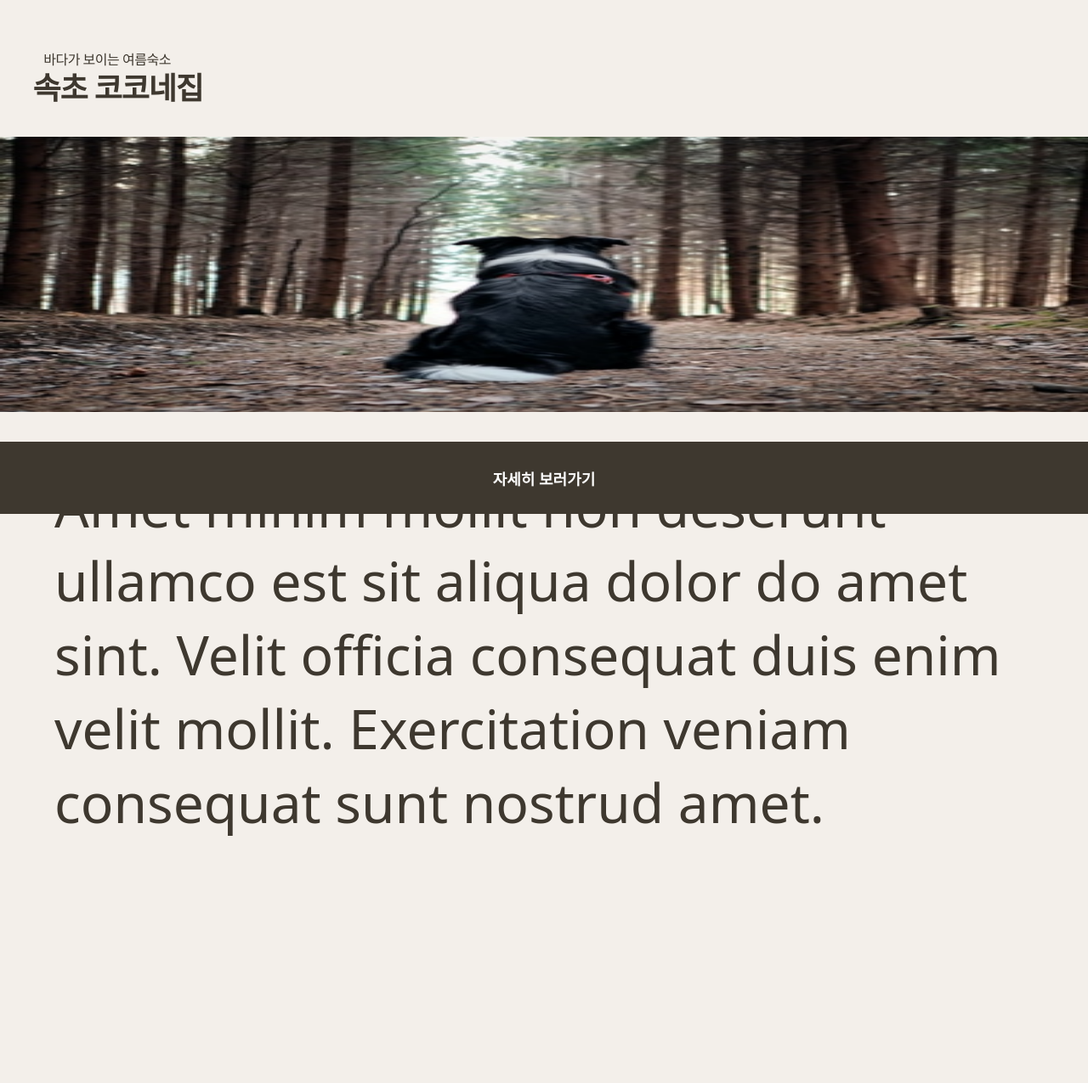
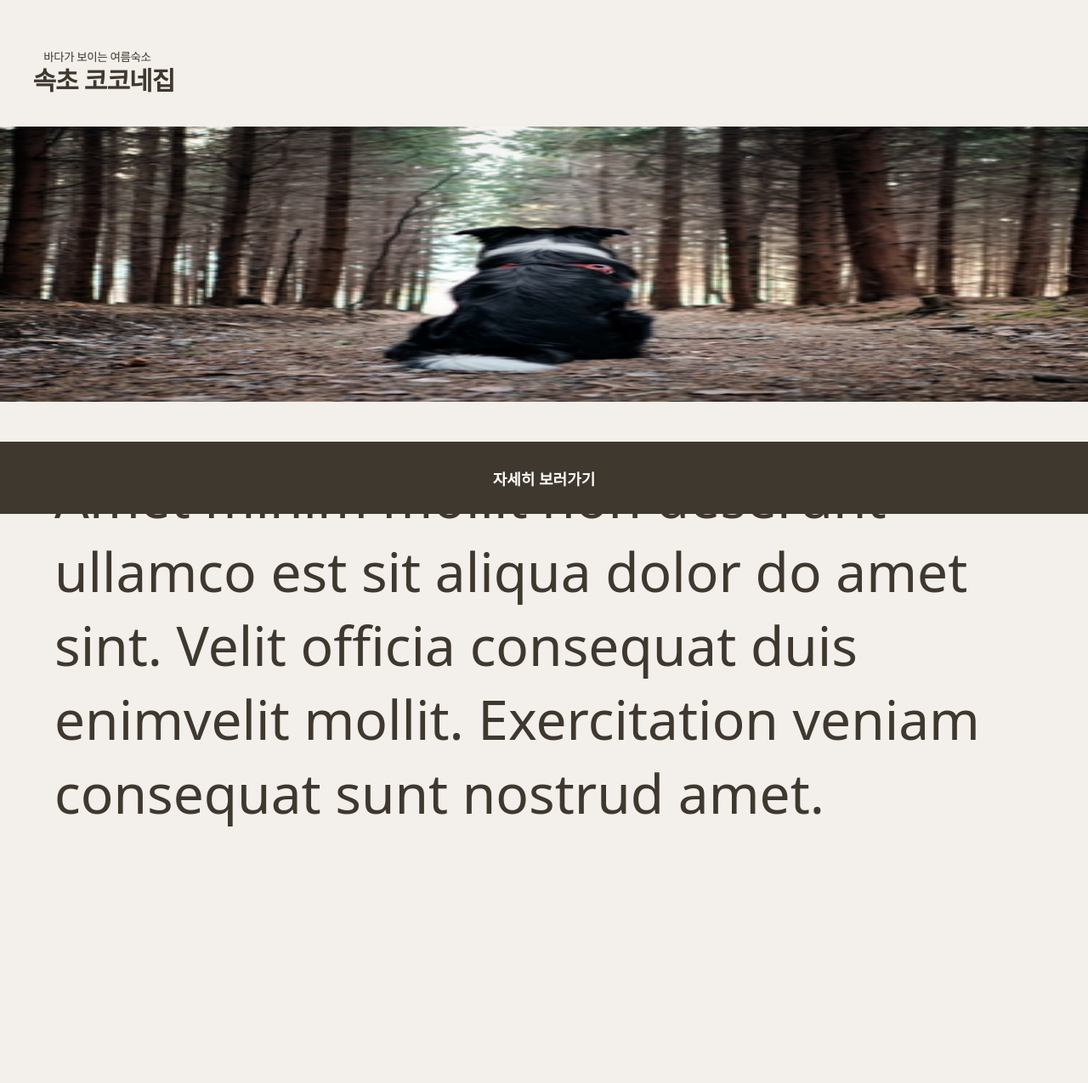
Before and after one commit to Team-Delgo/DelgoTravelClient, a React (Create React App) app: page /editor-note/1 in a window 1280 px wide. Shown: the part 195-1470 px from the top of the page at 85% size. Built offline with nearby package versions, Linux system fonts and the light colour scheme.

Commit message:
Design css전체적으로 수정

```diff
--- a/src/pages/home/EditorNote.scss
+++ b/src/pages/home/EditorNote.scss
@@ -1,26 +1,23 @@
 .editor-background{
     width: 100%;
     height: 100%;
-    min-height: 150vh;
     background: #F3EFEA;
     padding-bottom: 50px;
+    font-family: 'Noto Sans';
+    font-style: normal;
     .editor-sub-text{
         padding: 20% 0 1rem 4%;
-        font-family: 'Noto Sans';
-        font-style: normal;
         font-weight: 500;
-        font-size: 16px;
-        line-height: 18px;
+        font-size: 13.5px;
+        line-height: 12px;
         letter-spacing: -0.03em;
         color: #3E382F;
     }
     .editor-header-text{
         padding: 0 0 3rem 3%;
-        font-family: 'Noto Sans';
-        font-style: normal;
         font-weight: 700;
-        font-size: 36px;
-        line-height: 18px;
+        font-size: 30px;
+        line-height: 12px;
         letter-spacing: -0.03em;
         color: #3E382F;
     }
@@ -32,8 +29,6 @@
         }
         &-description{
             padding: 5% 6% 25% 5%;
-            font-family: 'Noto Sans';
-            font-style: normal;
             font-weight: 300;
             font-size: 5vw;
             color: #3E382F;
@@ -50,8 +45,6 @@
         bottom: 0px;
         background: #3E382F;
         .laern-more{
-            font-family: 'Noto Sans';
-            font-style: normal;
             font-weight: 700;
             font-size: 18px;
             color: #FFFFFF;
--- a/src/pages/home/EditorNote.tsx
+++ b/src/pages/home/EditorNote.tsx
@@ -2,36 +2,39 @@ import React from 'react'
 import "./EditorNote.scss";
 
 function EditorNote() {
+  const posts = [
+    {
+      image: `${process.env.PUBLIC_URL}/assets/images/editorImage.png`,
+      description:
+        'Amet minim mollit non deserunt ullamco est sit aliqua dolor do amet sint. Velit officia consequat duis enimvelit mollit. Exercitation veniam consequat sunt nostrud amet.',
+    },
+    {
+      image: `${process.env.PUBLIC_URL}/assets/images/editorImage.png`,
+      description:
+        'Amet minim mollit non deserunt ullamco est sit aliqua dolor do amet sint. Velit officia consequat duis enimvelit mollit. Exercitation veniam consequat sunt nostrud amet.',
+    },
+    {
+      image: `${process.env.PUBLIC_URL}/assets/images/editorImage.png`,
+      description:
+        'Amet minim mollit non deserunt ullamco est sit aliqua dolor do amet sint. Velit officia consequat duis enimvelit mollit. Exercitation veniam consequat sunt nostrud amet.',
+    },
+  ];
+
   return (
     <div className="editor-background">
       <div className="editor-sub-text">바다가 보이는 여름숙소</div>
       <div className="editor-header-text">속초 코코네집</div>
-      <div className="editor-place">
-        <img src={`${process.env.PUBLIC_URL}/assets/images/editorImage.png`} alt="" />
-        <div className="editor-place-description">
-          Amet minim mollit non deserunt ullamco est sit aliqua dolor do amet sint. Velit officia consequat duis enim
-          velit mollit. Exercitation veniam consequat sunt nostrud amet.
+      {posts.map((post) => (
+        <div className="editor-place">
+          <img src={post.image} alt="" />
+          <div className="editor-place-description">{post.description}</div>
         </div>
-      </div>
-      <div className="editor-place">
-        <img src={`${process.env.PUBLIC_URL}/assets/images/editorImage.png`} alt="" />
-        <div className="editor-place-description">
-          Amet minim mollit non deserunt ullamco est sit aliqua dolor do amet sint. Velit officia consequat duis enim
-          velit mollit. Exercitation veniam consequat sunt nostrud amet.
-        </div>
-      </div>
-      <div className="editor-place">
-        <img src={`${process.env.PUBLIC_URL}/assets/images/editorImage.png`} alt="" />
-        <div className="editor-place-description">
-          Amet minim mollit non deserunt ullamco est sit aliqua dolor do amet sint. Velit officia consequat duis enim
-          velit mollit. Exercitation veniam consequat sunt nostrud amet.
-        </div>
-      </div>
+      ))}
       <div className="editor-footer">
-          <div className="laern-more">자세히 보러가기</div>
+        <div className="laern-more">자세히 보러가기</div>
       </div>
     </div>
   );
 }
 
-export default EditorNote
+export default EditorNote;
--- a/src/pages/home/Home.scss
+++ b/src/pages/home/Home.scss
@@ -3,21 +3,19 @@
     height: 100%;
     background: #F3EFEA;
     padding-bottom: 50px;
+    font-style: normal;
     .main-header-text{
         padding: 10% 0 1rem 5%;
         font-family: 'Roboto';
-        font-style: normal;
         font-weight: 600;
-        font-size: 1.3rem;
+        font-size: 4vw;
         color: #3E382F;
     }
     .recommended-places-text{
         padding: 7% 0 1rem 5%;
         font-family: 'Noto Sans';
-        font-style: normal;
         font-weight: 700;
-        font-size: 1.2rem;
-        line-height: 18px;
+        font-size:4vw;
         color: #3E382F;
     }
     .editor-thumbnail{
@@ -34,22 +32,18 @@
             left: 8%;
             bottom: 19%;
             font-family: 'Roboto';
-            font-style: normal;
             font-weight: 500;
             font-size: 12px;
-            line-height: 18px;
             color: #FFFFFF;
         }
         &-name{
             position: absolute;
             height: 18px;
             left: 8%;
-            bottom: 12%;
+            bottom: 14%;
             font-family: 'Noto Sans';
-            font-style: normal;
             font-weight: 700;
-            font-size: 21px;
-            line-height: 18px;
+            font-size: 20px;
             color: #FFFFFF;
         }
     }
@@ -66,9 +60,8 @@
             left: 7%;
             bottom: 25%;
             font-family: 'Roboto';
-            font-style: normal;
             font-weight: bold;
-            font-size: 18px;
+            font-size: 4.5vw;
             color: #FFFFFF;
         }
         &-location{
@@ -76,8 +69,7 @@
             left: 8%;
             bottom: 20%;
             font-family: 'Noto Sans';
-            font-style: normal;
-            font-size: 7px;
+            font-size: 2vw;
             color: #FFFFFF;
         }
     }
--- a/src/pages/home/ReservationInfo.scss
+++ b/src/pages/home/ReservationInfo.scss
@@ -3,6 +3,7 @@
     position: relative;
     padding-top: 15%;
     color: #FFFFFF;
+    font-style: normal;
     img{
         width: 90%;
         border-radius: 5px;
@@ -13,9 +14,8 @@
         left:7%;
         top: 30%;
         font-family: 'Noto Sans';
-        font-style: normal;
         font-weight: 700;
-        font-size: 18px;
+        font-size: 4.5vw;
         line-height: 18px;
         color: #FFFFFF;
     }
@@ -24,9 +24,8 @@
         right: 10%;
         top: 30%;
         font-family: 'Roboto';
-        font-style: normal;
         font-weight: 600;
-        font-size: 18px;
+        font-size: 4.5vw;
         line-height: 18px;
         color: #FFFFFF;
     }
@@ -35,9 +34,8 @@
         left:7%;
         top: 37%;
         font-family: 'Roboto';
-        font-style: normal;
         font-weight: 400;
-        font-size: 12px;
+        font-size: 3vw;
         line-height: 18px;
         letter-spacing: 0.04em;
         color: #FFFFFF;
@@ -48,10 +46,8 @@
         left:7%;
         top: 44%;
         font-family: 'Roboto';
-        font-style: normal;
         font-weight: 500;
-        font-size: 11px;
-        line-height: 18px;
+        font-size: 3vw;
         color: #FFFFFF;
         &-checkin{
             padding-right: 10px;
@@ -59,7 +55,6 @@
     }
     &-information{
         font-family: 'Roboto';
-        font-style: normal;
         font-weight: 400;
         font-size: 3vw;
         line-height: 18px;
@@ -87,16 +82,14 @@
     }
 }
 .travel-preparation{
-    padding: 5% 0 1rem 5%;
+    padding: 5% 0 5% 5%;
     font-family: 'Roboto';
-    font-style: normal;
     line-height: 18px;
     color: #3E382F;
     &-text{
         font-family: 'Roboto';
-        font-style: normal;
         font-weight: 600;
-        font-size: 20px;
+        font-size: 1.2rem;
         line-height: 18px;
         color: #3E382F;
     }
@@ -107,14 +100,14 @@
         column-gap: 10px;
         font-weight: 500;
         font-size: 14px;
-        padding: 7% 0 15% 0;
+        padding: 2rem 0 12% 0;
         div{
             display: flex;
             align-items: center;
             justify-content: center;
             text-align: center;
-            width: 109px;
-            height: 33px;
+            width: 100%;
+            height: 2.5rem;
             border: 1px solid #E8E2DC;
             box-sizing: border-box;
             border-radius: 28px;
@@ -137,17 +130,14 @@
         height: 50%;
         .recommended-places-name-around-reserved-place{
             font-family: 'Noto Sans';
-            font-style: normal;
             font-weight: 700;
-            font-size: 16px;
-            line-height: 18px;
+            font-size: 3.5vw;
             color: #6E614D;
         }
         .recommended-places-loaction-around-reserved-place{
             font-family: 'Roboto';
-            font-style: normal;
             font-weight: 500;
-            font-size: 12px;
+            font-size: 3vw;
             line-height: 18px;
             color: #AD9E87;
         }
@@ -158,7 +148,6 @@
             border-radius: 12px;
             position: absolute;
             font-family: 'Roboto';
-            font-style: normal;
             font-weight: 500;
             font-size: 12px;
             line-height: 18px;
--- a/src/pages/home/ReservationInfo.tsx
+++ b/src/pages/home/ReservationInfo.tsx
@@ -36,36 +36,32 @@ function ReservationInfo() {
         <div className="travel-preparation-list">
           <div>
             <img src={Emergency} alt="" />
-            응급상황
+            &nbsp;응급상황
           </div>
           <div>
             <img src={Dog} alt="" />
-            여행펫티켓
+            &nbsp;여행펫티켓
           </div>
           <div>
             <img src={Airplane} alt="" />
-            비행기탑승
+            &nbsp;비행기탑승
           </div>
           <div>
             <img src={Footprint} alt="" />
-            필수준비물
+            &nbsp;필수준비물
           </div>
           <div>
             <img src={Book} alt="" />
-            기초상식
+            &nbsp;기초상식
           </div>
         </div>
       </div>
       <div className="recommended-places-around-reserved-place">
         <img src={`${process.env.PUBLIC_URL}/assets/images/recommendedPlacesAroundReservedPlace.png`} alt="" />
         <div className="recommended-places-information-around-reserved-place">
-          <div className="recommended-places-name-around-reserved-place">
-              멍멍카페 강릉점
-          </div>
-          <div className="recommended-places-loaction-around-reserved-place">
-              숙소에서 3.2 km
-          </div>
-           {/* <div className="recommended-places-review-around-reserved-place">
+          <div className="recommended-places-name-around-reserved-place">멍멍카페 강릉점</div>
+          <div className="recommended-places-loaction-around-reserved-place">숙소에서 3.2 km</div>
+          {/* <div className="recommended-places-review-around-reserved-place">
               애기들이랑 놀기 좋아요 강아지 방석도 있어요
           </div>   */}
         </div>
```
